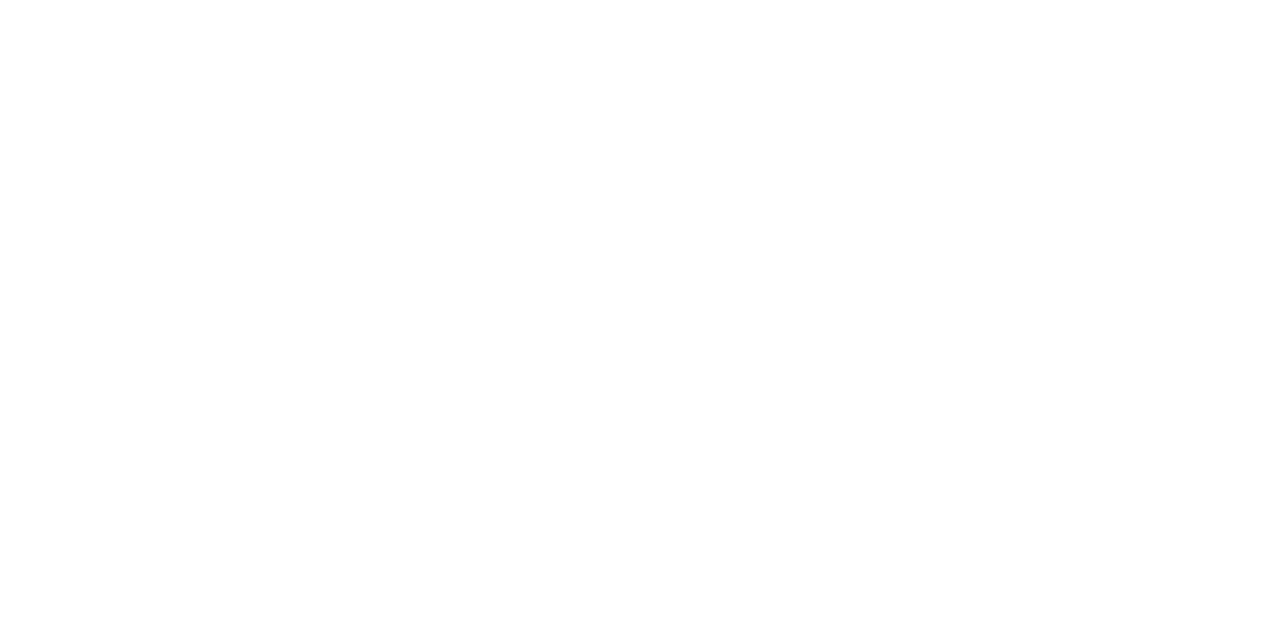
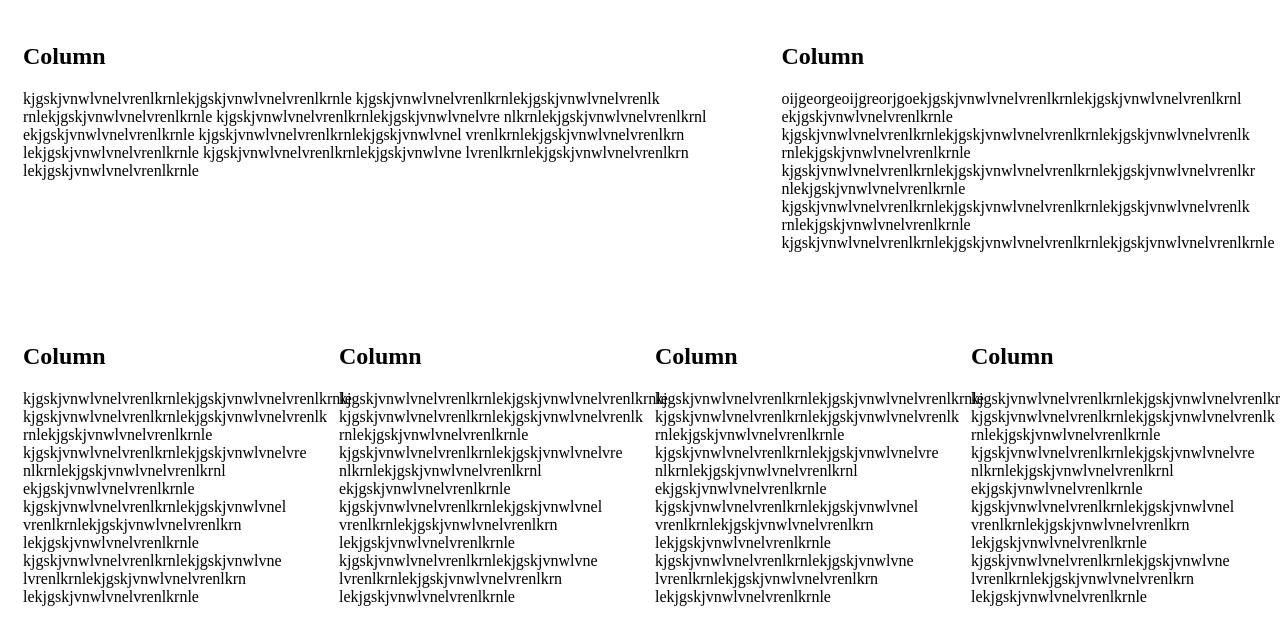
Before and after one commit to NikodemKawski/nikodemthomasmore, a plain HTML site: page Les 06 - CSS deel 2/Oefening 4/index.html in a window 1280 px wide. Drawn offline with Linux system fonts and the light colour scheme.

Commit message:
Les 06 - oef 4

```diff
--- a/Les 06 - CSS deel 2/Oefening 4/default.css
+++ b/Les 06 - CSS deel 2/Oefening 4/default.css
@@ -0,0 +1,60 @@
+*{
+    box-sizing: border-box;
+}
+.column{
+    float: left;
+    padding: 15px;
+    height: 300px;
+}
+
+.left{
+    width: 60%;
+}
+
+.right{
+    width: 40%;
+}
+
+.row::after {
+    content: "";
+    display: table;
+    clear: both;
+}
+
+.column2{
+    float: left;
+    padding: 15px;
+    height: 300px;
+}
+
+.left2{
+    width: 25%;
+}
+
+.middel{
+    width: 25%;
+}
+
+.middel2{
+    width: 25%;
+}
+
+.right2{
+    width: 25%;
+}
+
+.row::after {
+    content: "";
+    display: table;
+    clear: both;
+}
+
+@media screen and (max-width:500px) {
+    .column{
+        width: 100%;
+    }
+
+    .column2{
+        width: 100%;
+    }
+}
--- a/Les 06 - CSS deel 2/Oefening 4/index.html
+++ b/Les 06 - CSS deel 2/Oefening 4/index.html
@@ -10,7 +10,105 @@
 </head>
 
 <body>
+    <div class="row">
+        <div class="column left">
+            <h2>Column </h2>
+            <p>kjgskjvnwlvnelvrenlkrnlekjgskjvnwlvnelvrenlkrnle
+                kjgskjvnwlvnelvrenlkrnlekjgskjvnwlvnelvrenlk
+                rnlekjgskjvnwlvnelvrenlkrnle
+                kjgskjvnwlvnelvrenlkrnlekjgskjvnwlvnelvre
+                nlkrnlekjgskjvnwlvnelvrenlkrnl
+                ekjgskjvnwlvnelvrenlkrnle
+                kjgskjvnwlvnelvrenlkrnlekjgskjvnwlvnel
+                vrenlkrnlekjgskjvnwlvnelvrenlkrn
+                lekjgskjvnwlvnelvrenlkrnle
+                kjgskjvnwlvnelvrenlkrnlekjgskjvnwlvne
+                lvrenlkrnlekjgskjvnwlvnelvrenlkrn
+                lekjgskjvnwlvnelvrenlkrnle
 
+            </p>
+        </div>
+        <div class="column right">
+            <h2>Column </h2>
+            <p>oijgeorgeoijgreorjgoekjgskjvnwlvnelvrenlkrnlekjgskjvnwlvnelvrenlkrnl
+                ekjgskjvnwlvnelvrenlkrnle
+                kjgskjvnwlvnelvrenlkrnlekjgskjvnwlvnelvrenlkrnlekjgskjvnwlvnelvrenlk
+                rnlekjgskjvnwlvnelvrenlkrnle
+                kjgskjvnwlvnelvrenlkrnlekjgskjvnwlvnelvrenlkrnlekjgskjvnwlvnelvrenlkr
+                nlekjgskjvnwlvnelvrenlkrnle
+                kjgskjvnwlvnelvrenlkrnlekjgskjvnwlvnelvrenlkrnlekjgskjvnwlvnelvrenlk
+                rnlekjgskjvnwlvnelvrenlkrnle
+                kjgskjvnwlvnelvrenlkrnlekjgskjvnwlvnelvrenlkrnlekjgskjvnwlvnelvrenlkrnle
+            </p>
+        </div>
+    </div>
+
+    <div class="row2">
+        <div class="column2 left2">
+            <h2>Column </h2>
+            <p>kjgskjvnwlvnelvrenlkrnlekjgskjvnwlvnelvrenlkrnle
+                kjgskjvnwlvnelvrenlkrnlekjgskjvnwlvnelvrenlk
+                rnlekjgskjvnwlvnelvrenlkrnle
+                kjgskjvnwlvnelvrenlkrnlekjgskjvnwlvnelvre
+                nlkrnlekjgskjvnwlvnelvrenlkrnl
+                ekjgskjvnwlvnelvrenlkrnle
+                kjgskjvnwlvnelvrenlkrnlekjgskjvnwlvnel
+                vrenlkrnlekjgskjvnwlvnelvrenlkrn
+                lekjgskjvnwlvnelvrenlkrnle
+                kjgskjvnwlvnelvrenlkrnlekjgskjvnwlvne
+                lvrenlkrnlekjgskjvnwlvnelvrenlkrn
+                lekjgskjvnwlvnelvrenlkrnle
+            </p>
+        </div>
+        <div class="column2 middel">
+            <h2>Column </h2>
+            <p>kjgskjvnwlvnelvrenlkrnlekjgskjvnwlvnelvrenlkrnle
+                kjgskjvnwlvnelvrenlkrnlekjgskjvnwlvnelvrenlk
+                rnlekjgskjvnwlvnelvrenlkrnle
+                kjgskjvnwlvnelvrenlkrnlekjgskjvnwlvnelvre
+                nlkrnlekjgskjvnwlvnelvrenlkrnl
+                ekjgskjvnwlvnelvrenlkrnle
+                kjgskjvnwlvnelvrenlkrnlekjgskjvnwlvnel
+                vrenlkrnlekjgskjvnwlvnelvrenlkrn
+                lekjgskjvnwlvnelvrenlkrnle
+                kjgskjvnwlvnelvrenlkrnlekjgskjvnwlvne
+                lvrenlkrnlekjgskjvnwlvnelvrenlkrn
+                lekjgskjvnwlvnelvrenlkrnle
+            </p>
+        </div>
+        <div class="column2 middel2">
+            <h2>Column </h2>
+            <p>kjgskjvnwlvnelvrenlkrnlekjgskjvnwlvnelvrenlkrnle
+                kjgskjvnwlvnelvrenlkrnlekjgskjvnwlvnelvrenlk
+                rnlekjgskjvnwlvnelvrenlkrnle
+                kjgskjvnwlvnelvrenlkrnlekjgskjvnwlvnelvre
+                nlkrnlekjgskjvnwlvnelvrenlkrnl
+                ekjgskjvnwlvnelvrenlkrnle
+                kjgskjvnwlvnelvrenlkrnlekjgskjvnwlvnel
+                vrenlkrnlekjgskjvnwlvnelvrenlkrn
+                lekjgskjvnwlvnelvrenlkrnle
+                kjgskjvnwlvnelvrenlkrnlekjgskjvnwlvne
+                lvrenlkrnlekjgskjvnwlvnelvrenlkrn
+                lekjgskjvnwlvnelvrenlkrnle
+            </p>
+        </div>
+        <div class="column2 right2">
+            <h2>Column </h2>
+            <p>kjgskjvnwlvnelvrenlkrnlekjgskjvnwlvnelvrenlkrnle
+                kjgskjvnwlvnelvrenlkrnlekjgskjvnwlvnelvrenlk
+                rnlekjgskjvnwlvnelvrenlkrnle
+                kjgskjvnwlvnelvrenlkrnlekjgskjvnwlvnelvre
+                nlkrnlekjgskjvnwlvnelvrenlkrnl
+                ekjgskjvnwlvnelvrenlkrnle
+                kjgskjvnwlvnelvrenlkrnlekjgskjvnwlvnel
+                vrenlkrnlekjgskjvnwlvnelvrenlkrn
+                lekjgskjvnwlvnelvrenlkrnle
+                kjgskjvnwlvnelvrenlkrnlekjgskjvnwlvne
+                lvrenlkrnlekjgskjvnwlvnelvrenlkrn
+                lekjgskjvnwlvnelvrenlkrnle
+            </p>
+        </div>
+    </div>
 </body>
 
 </html>
```
